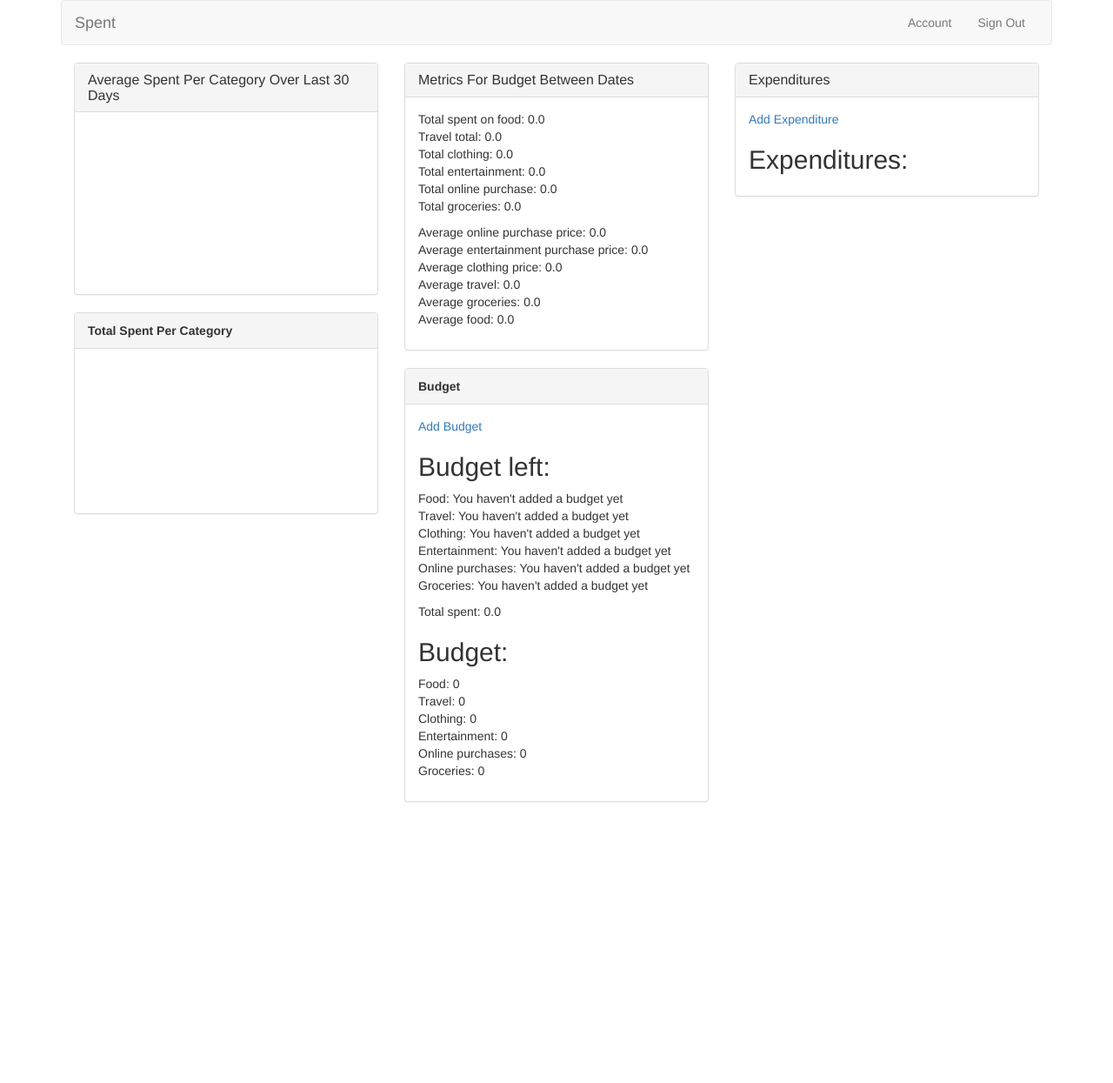
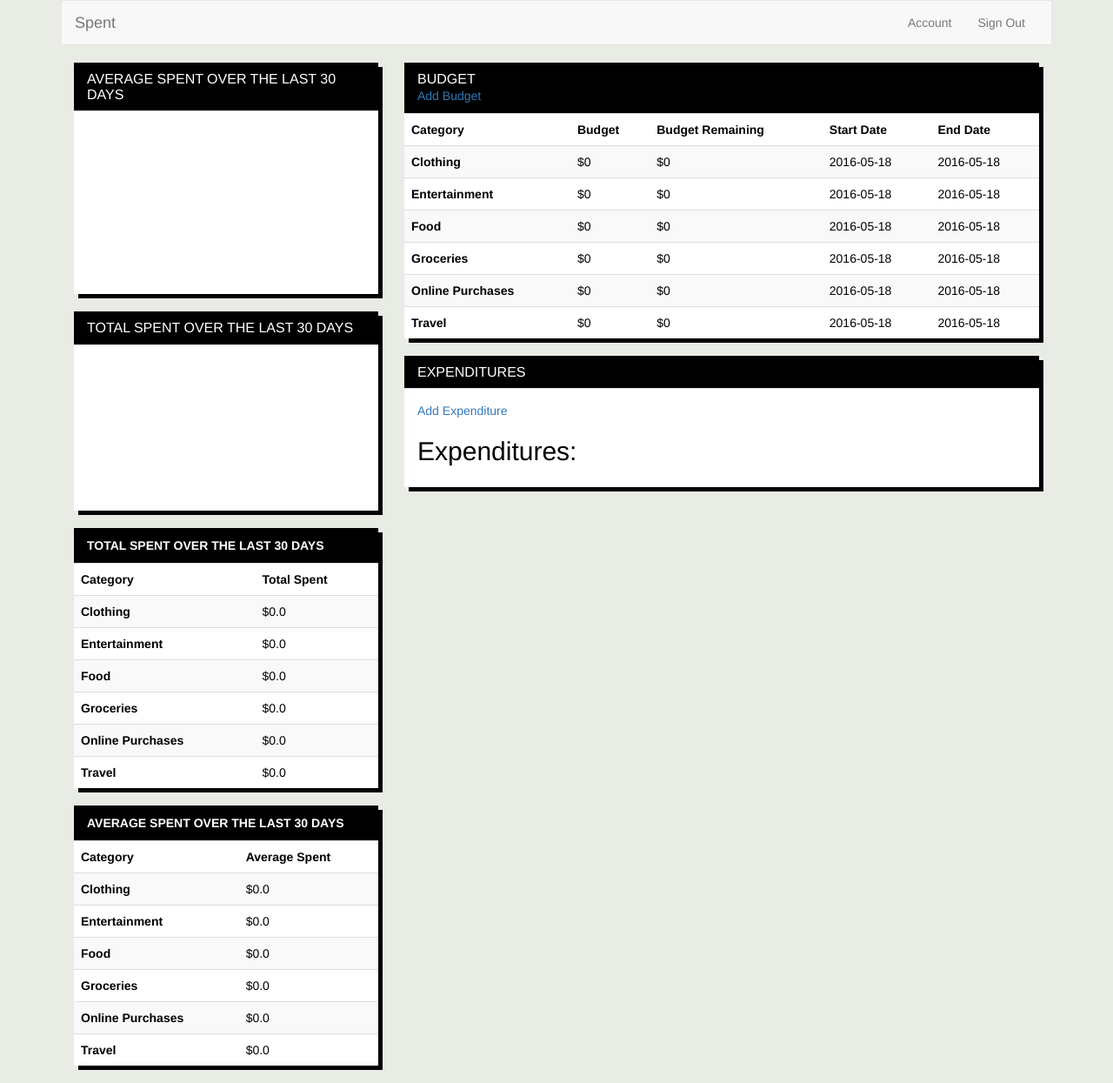
Before and after one commit to emilydowgialo/Spent, a Flask app: page /dashboard/1 in a window 1280 px wide. Shown: the whole page at 87% size. Before the commit the page ends 922 px from the top, so only its background shows below. Run offline with Flask 2, Linux system fonts and the light colour scheme; the visitor is signed in with stand-in values (Sample User, id 1); data comes from the database, SQL or seed files in the repository; data that the repository does not hold is empty; a map, chart or similar area stays blank; some libraries are stand-ins or nearby versions.

Commit message:
working on front end

```diff
--- a/server.py
+++ b/server.py
@@ -81,6 +81,22 @@ def tracking_with_id(tracking_num):
     shippo_tracking = shippo_url(tracking_num, carrier)
     result = requests.get(shippo_tracking)
     data = json.loads(result.content)
+
+    ###### TO DO: DISPLAY DELIVERY STATUS AND ADDRESS INFO
+
+    print
+    print
+    print
+    print "tracking data"
+    print data
+    print
+    print
+    status = data['tracking_status']['status']
+    print status
+    print
+    print
+    print
+    print
 
     final_dest = data['tracking_status']['location']
 
@@ -182,38 +198,38 @@ def expenditure_types_data():
         'expenditures': [
             {
                 "value": travel_expenditures,
-                "color": "#F7464A",
+                "color": "#c5d5cb",
                 "highlight": "#FF5A5E",
                 "label": "Travel"
             },
             {
                 "value": entertainment_expenditures,
-                "color": "#46BFBD",
+                "color": "#9fa8a3",
                 "highlight": "#5AD3D1",
                 "label": "Entertainment"
             },
             {
                 "value": groceries_expenditures,
-                "color": "#4dff4d",
+                "color": "#e3e0cf",
                 "highlight": "#5AD3D1",
                 "label": "Groceries"
             },
             {
                 "value": clothing_expenditures,
-                "color": "#bf80ff",
+                "color": "#edd9c0",
                 "highlight": "#5AD3D1",
                 "label": "Clothing"
             },
             {
                 "value": food_expenditures,
-                "color": "#ffcc80",
+                "color": "#c0dfd9",
                 "highlight": "#5AD3D1",
                 "label": "Food"
             },
             {
                 "value": online_purchase_expenditures,
-                "color": "blue",
-                "highlight": "#FFC870",
+                "color": "black",
+                "highlight": "#b3c2bf",
                 "label": "Online Purchase"
             }
         ]
@@ -236,9 +252,6 @@ def dashboard(id):
         # This is the user object
         user = User.query.filter_by(id=id).first()
 
-        # This is the user's budget
-        # budget = Budget.query.filter_by(budget_userid=id).all()
-
         ####### GET THE USER'S BUDGETS
 
         cat_1_budget = get_budget_per_category(1, id)
@@ -247,27 +260,6 @@ def dashboard(id):
         cat_4_budget = get_budget_per_category(4, id)
         cat_5_budget = get_budget_per_category(5, id)
         cat_6_budget = get_budget_per_category(6, id)
-
-        print
-        print
-        print
-        print "cat_1_budget"
-        print cat_1_budget
-        print
-        print "cat 2 budget"
-        print cat_2_budget
-        print
-        print "cat 3 budget"
-        print cat_3_budget
-        print
-        print
-        print
-        print
-        print
-        print
-        print
-        print
-        print
 
         # This is the expenditure object, which contains information about
         # expenditures specific to the user from the expenditure table in the
@@ -299,21 +291,6 @@ def dashboard(id):
                 print "query cat id and queries"
                 print query.category_id
                 print queries
-
-        # Call the get_total_for_category function in tools.py to get the total
-        # amount spent per category
-        cat_totals_cat_2 = get_total_for_category(2, queries)
-        print cat_totals_cat_2
-        cat_totals_cat_1 = get_total_for_category(1, queries)
-        print cat_totals_cat_1
-        cat_totals_cat_4 = get_total_for_category(4, queries)
-        print cat_totals_cat_4
-        cat_totals_cat_5 = get_total_for_category(5, queries)
-        print cat_totals_cat_5
-        cat_totals_cat_6 = get_total_for_category(6, queries)
-        print cat_totals_cat_6
-        cat_totals_cat_3 = get_total_for_category(3, queries)
-        print cat_totals_cat_3
 
         ########### GET BUDGET START AND END DATES ###########
 
@@ -390,11 +367,23 @@ def dashboard(id):
                                                 online_budget_minus_expenses=online_budget_minus_expenses,
                                                 entertainment_budget_minus_expenses=entertainment_budget_minus_expenses,
                                                 cat_1_budget=cat_1_budget,
-                                                cat_2_budget=cat_1_budget,
+                                                cat_2_budget=cat_2_budget,
                                                 cat_3_budget=cat_3_budget,
                                                 cat_4_budget=cat_4_budget,
                                                 cat_5_budget=cat_5_budget,
                                                 cat_6_budget=cat_6_budget,
+                                                cat_1_start_date=cat_1_start_date,
+                                                cat_2_start_date=cat_2_start_date,
+                                                cat_3_start_date=cat_3_start_date,
+                                                cat_4_start_date=cat_4_start_date,
+                                                cat_5_start_date=cat_5_start_date,
+                                                cat_6_start_date=cat_6_start_date,
+                                                cat_1_end_date=cat_1_end_date,
+                                                cat_2_end_date=cat_2_end_date,
+                                                cat_3_end_date=cat_3_end_date,
+                                                cat_4_end_date=cat_4_end_date,
+                                                cat_5_end_date=cat_5_end_date,
+                                                cat_6_end_date=cat_6_end_date,
                                                 total_price=total_price)
 
 
--- a/static/style.css
+++ b/static/style.css
@@ -11,3 +11,35 @@ div.login-div {
     margin-right: -50%;
     transform: translate(-50%, -50%)
 }
+
+body {
+    background-color: #e9ece5;
+}
+
+.panel > .panel-heading {
+    background-image: none;
+    background-color: #000000;
+    color: white;
+
+}
+
+/*REMOVES ROUNDED EDGES*/
+* {
+  border-radius: 0 !important;
+}
+
+/*REMOVES PANEL DROP SHADOW*/
+.panel {
+    border: 0;
+}
+
+/*REMOVES PANEL DROP SHADOW*/
+.table > thead > tr > th, .table > thead > tr > td {
+    border: 0;
+}
+
+/*ADD DROP SHADOW*/
+.panel-default {
+    box-shadow: 5px 5px;
+    color: #000000;
+}
--- a/templates/dashboard.html
+++ b/templates/dashboard.html
@@ -96,7 +96,7 @@
 
         <div class="panel panel-default"><!-- FIRST PANEL DIV -->
             <div class="panel-heading">
-                <h3 class="panel-title">Average Spent Per Category Over Last 30 Days</h3>
+                <h3 class="panel-title">AVERAGE SPENT OVER THE LAST 30 DAYS</h3>
             </div>
             <div class="panel-body">
 
@@ -113,57 +113,128 @@
         </div>
 
         <div class="panel panel-default"><!-- FIRST COLUMN SECOND PANEL -->
-            <div class="panel-heading"><b>Total Spent Per Category</b></div>
+            <div class="panel-heading">
+              <h3 class="panel-title">TOTAL SPENT OVER THE LAST 30 DAYS</h3>
+            </div>
             <div class="panel-body">
 
                 <div class="expenditure-chart">
                     <canvas id="donutChart"></canvas>
-                    <div id="donutLegend" class="chart-legend"></div>
+                   <!--  <div id="donutLegend" class="chart-legend"></div> -->
                 </div>
 
             </div>
         </div><!-- END FIRST COLUMN SECOND PANEL -->
 
+                <div class="panel panel-default"><!-- TOTAL SPENT TABLE PANEL -->
+            <!-- Default panel contents -->
+            <div class="panel-heading"><b>TOTAL SPENT OVER THE LAST 30 DAYS</b></div>
+
+                <!-- Table -->
+                <table class="table">
+
+                    <table class="table table-striped">
+                      <thead>
+                        <tr>
+                          <th>Category</th>
+                          <th>Total Spent</th>
+                        </tr>
+                      </thead>
+                      <tbody>
+                        <tr>
+                          <th scope="row">Clothing</th>
+                          <td><span id="total-spent-5">${{ total_clothing_price }}</span></td>
+                        </tr>
+                        <tr>
+                          <th scope="row">Entertainment</th>
+                          <td><span id="total-spent-6">${{ total_entertainment_price }}</span></td>
+                        </tr>
+                        <tr>
+                          <th scope="row">Food</th>
+                          <td colspan="2"><span id="total-spent-3">${{ total_food_price }}</span></td>
+                        </tr>
+                        <tr>
+                          <th scope="row">Groceries</th>
+                          <td colspan="2"><span id="total-spent-4">${{ total_groceries_price }}</span></td>
+                        </tr>
+                        <tr>
+                          <th scope="row">Online Purchases</th>
+                          <td colspan="2"><span id="total-spent-1">${{ total_online_purchase_price }}</span></td>
+                        </tr>
+                        <tr>
+                          <th scope="row">Travel</th>
+                          <td colspan="2"><span id="total-spent-2">${{ total_travel_price }}</span></td>
+                        </tr>
+                      </tbody>
+                    </table>
+
+                                    </table>
+
+        </div><!-- END TOTAL SPENT TABLE PANEL -->
+
+        <div class="panel panel-default"><!-- AVERAGE SPENT TABLE PANEL -->
+            <!-- Default panel contents -->
+            <div class="panel-heading"><b>AVERAGE SPENT OVER THE LAST 30 DAYS</b></div>
+
+                <!-- Table -->
+                <table class="table">
+
+                    <table class="table table-striped">
+                      <thead>
+                        <tr>
+                          <th>Category</th>
+                          <th>Average Spent</th>
+                        </tr>
+                      </thead>
+                      <tbody>
+                        <tr>
+                          <th scope="row">Clothing</th>
+                          <td><span id="avg-5">${{ avg_clothing_expenditures }}</span></td>
+                        </tr>
+                        <tr>
+                          <th scope="row">Entertainment</th>
+                          <td><span id="avg-6">${{ avg_entertainment_expenditures }}</span></td>
+                        </tr>
+                        <tr>
+                          <th scope="row">Food</th>
+                          <td colspan="2"><span id="avg-3">${{ avg_food_expenditures }}</span></td>
+                        </tr>
+                        <tr>
+                          <th scope="row">Groceries</th>
+                          <td colspan="2"><span id="avg-4">${{ avg_groceries_expenditures }}</span></td>
+                        </tr>
+                        <tr>
+                          <th scope="row">Online Purchases</th>
+                          <td colspan="2"><span id="avg-1">${{ avg_online_expenditures }}</span></td>
+                        </tr>
+                        <tr>
+                          <th scope="row">Travel</th>
+                          <td colspan="2"><span id="avg-2">${{ avg_travel_expenditures }}</span></td>
+                        </tr>
+                      </tbody>
+                    </table>
+
+                                    </table>
+
+        </div><!-- END AVERAGE SPENT TABLE PANEL -->
+
+
+
     </div><!-- END FIRST COLUMN DIV -->
 
 
+    <div class="col-md-8"><!-- SECOND BOOTSTRAP COLUMN -->
 
-    <div class="col-md-4"><!-- SECOND BOOTSTRAP COLUMN -->
-        <div class="panel panel-default"><!-- SECOND BOOTSTRAP PANEL -->
+
+        <div class="panel panel-default"><!-- BUDGET TABLE PANEL -->
+            <!-- Default panel contents -->
             <div class="panel-heading">
-                <h3 class="panel-title">Metrics For Budget Between Dates</h3>
-            </div>
-            <div class="panel-body"><!--BOOTSTRAP PANEL BODY 2 -->
 
-                <!-- TOTAL AND AVERAGE SPENT -->
-
-                <p>
-                    Total spent on food: <span id="total-spent-3">{{ total_food_price }}</span><br>
-                    Travel total: <span id="total-spent-2">{{ total_travel_price }}</span><br>
-                    Total clothing: <span id="total-spent-5">{{ total_clothing_price }}</span><br>
-                    Total entertainment: <span id="total-spent-6">{{ total_entertainment_price }}</span><br>
-                    Total online purchase: <span id="total-spent-1">{{ total_online_purchase_price }}</span><br>
-                    Total groceries: <span id="total-spent-4">{{ total_groceries_price }}</span><br>
-                </p>
-
-                <p>
-                    Average online purchase price: <span id="avg-1">{{ avg_online_expenditures }}</span><br>
-                    Average entertainment purchase price: <span id="avg-6">{{ avg_entertainment_expenditures }}</span><br>
-                    Average clothing price: <span id="avg-5">{{ avg_clothing_expenditures }}</span><br>
-                    Average travel: <span id="avg-2">{{ avg_travel_expenditures }}</span><br>
-                    Average groceries: <span id="avg-4">{{ avg_groceries_expenditures }}</span><br>
-                    Average food: <span id="avg-3">{{ avg_food_expenditures }}</span><br>
-                <p>
-
-            </div><!-- END THE SECOND PANEL DIV -->
-
-        </div>
-
-        <div class="panel panel-default"><!-- BUDGET PANEL -->
-        <div class="panel-heading"><b>Budget</b></div>
-            <div class="panel-body">
+              <h3 class="panel-title">BUDGET</h3>
 
                 <a href="#" data-toggle="modal" data-target="#addBudget" id="add-budget">Add Budget</a>
+
+            </div>
 
         <!-- ADD BUDGET MODAL -->
         <div class="modal fade" id="addBudget" tabindex="-1" role="dialog" aria-labelledby="addBudgetModal">
@@ -212,60 +283,79 @@
   </div>
 </div><!-- END OF NEW BUDGET MODAL -->
 
-                <h2>Budget left:</h2>
+                <!-- Table -->
+                <table class="table">
 
-                    <p>
+                    <table class="table table-striped">
+                      <thead>
+                        <tr>
+                          <th>Category</th>
+                          <th>Budget</th>
+                          <th>Budget Remaining</th>
+                          <th>Start Date</th>
+                          <th>End Date</th>
+                        </tr>
+                      </thead>
+                      <tbody>
+                        <tr>
+                          <th scope="row">Clothing</th>
+                          <td><span id="budget-5">${{ cat_5_budget }}</span></td>
+                          <td><span id="budget-left-5">${{ clothing_budget_minus_expenses }}</span></td>
+                          <td>{{ cat_5_start_date }}</td>
+                          <td>{{ cat_5_end_date }}</td>
+                        </tr>
+                        <tr>
+                          <th scope="row">Entertainment</th>
+                          <td><span id="budget-6">${{ cat_6_budget }}</span></td>
+                          <td><span id="budget-left-6">${{ entertainment_budget_minus_expenses }}</span></td>
+                          <td>{{ cat_6_start_date }}</td>
+                          <td>{{ cat_6_end_date }}</td>
+                        </tr>
+                        <tr>
+                          <th scope="row">Food</th>
+                          <td><span id="budget-3">${{ cat_3_budget }}</span></td>
+                          <td><span id="budget-left-3">${{ food_budget_minus_expenses }}</span></td>
+                          <td>{{ cat_3_start_date }}</td>
+                          <td>{{ cat_3_end_date }}</td>
+                        </tr>
+                        <tr>
+                          <th scope="row">Groceries</th>
+                          <td><span id="budget-4">${{ cat_4_budget }}</span></td>
+                          <td><span id="budget-left-4">${{ groceries_budget_minus_expenses }}</span></td>
+                          <td>{{ cat_4_start_date }}</td>
+                          <td>{{ cat_4_end_date }}</td>
+                        </tr>
+                        <tr>
+                          <th scope="row">Online Purchases</th>
+                          <td><span id="budget-1">${{ cat_1_budget }}</span></td>
+                          <td><span id="budget-left-1">${{ online_budget_minus_expenses }}</span></td>
+                          <td>{{ cat_1_start_date }}</td>
+                          <td>{{ cat_1_end_date }}</td>
+                        </tr>
+                        <tr>
+                          <th scope="row">Travel</th>
+                          <td><span id="budget-2">${{ cat_2_budget }}</span></td>
+                          <td><span id="budget-left-2">${{ travel_budget_minus_expenses }}</span></td>
+                          <td>{{ cat_2_start_date }}</td>
+                          <td>{{ cat_2_end_date }}</td>
+                        </tr>
+                      </tbody>
+                    </table>
 
-                        Food: <span id="budget-left-3">{{ food_budget_minus_expenses }}</span><br>
-                        Travel: <span id="budget-left-2">{{ travel_budget_minus_expenses }}</span><br>
-                        Clothing: <span id="budget-left-5">{{ clothing_budget_minus_expenses }}</span><br>
-                        Entertainment: <span id="budget-left-6">{{ entertainment_budget_minus_expenses }}</span><br>
-                        Online purchases: <span id="budget-left-1">{{ online_budget_minus_expenses }}</span><br>
-                        Groceries: <span id="budget-left-4">{{ groceries_budget_minus_expenses }}</span><br>
+                                    </table>
 
-                    </p>
+        </div><!-- END BUDGET TABLE PANEL -->
 
-                    <p>
-                        Total spent: {{ total_price }}
-                    </p>
-
-                <p>
-                    <h2>Budget:</h2>
-                </p>
-
-                    <p>
-                    <!-- BUDGET PER CATEGORY FIX ME SO THIS ISN'T HARD CODED WITH FOOD BUDGET MINUS EXPENSES -->
-
-                        Food: <span id="budget-3">{{ cat_3_budget }}</span><br>
-                        Travel: <span id="budget-2">{{ cat_2_budget }}</span><br>
-                        Clothing: <span id="budget-5">{{ cat_5_budget }}</span><br>
-                        Entertainment: <span id="budget-6">{{ cat_6_budget }}</span><br>
-                        Online purchases: <span id="budget-1">{{ cat_1_budget }}</span><br>
-                        Groceries: <span id="budget-4">{{ cat_4_budget }}</span><br>
-
-                    </p>
-
-                <p>
-
-            </div>
-        </div><!-- END BUDGET PANEL -->
-
-    </div><!-- end the second column div -->
-
-
-    <!-- Budget section -->
-
-    <div class="col-md-4"><!-- OPEN THIRD PANEL DIV -->
-        <div class="panel panel-default">
+        <div class="panel panel-default"><!-- EXPENDITURE PANEL -->
             <div class="panel-heading">
-                <h3 class="panel-title">Expenditures</h3>
+                <h3 class="panel-title">EXPENDITURES</h3>
             </div>
             <div class="panel-body">
 
 <a href="#" data-toggle="modal" data-target="#addExpenditureModal">Add Expenditure</a>
 
 <!-- Modal -->
-<div class="modal fade" id="addExpenditureModal" tabindex="-1" role="dialog" aria-labelledby="addExpenditureModal">
+<div class="modal fade" id="expenditureModal" tabindex="-1" role="dialog" aria-labelledby="addExpenditureModal">
   <div class="modal-dialog" role="document">
     <div class="modal-content">
       <div class="modal-header">
@@ -388,6 +478,8 @@
 
     </div>
 
+        </div><!-- end the second column div -->
+
 
 </div><!-- END THE CONTAINER DIV -->
 
--- a/tools.py
+++ b/tools.py
@@ -66,7 +66,7 @@ def budget_totals(category_id, id, total_price):
         expenditure_budget_minus_expenses = float(budget_total) - float(total_price)
 
     else:
-        expenditure_budget_minus_expenses = "You haven't added a budget yet"
+        expenditure_budget_minus_expenses = 0
 
     return expenditure_budget_minus_expenses
 
```
Also changed, not shown: templates/homepage.html (+7 -6 lines).
